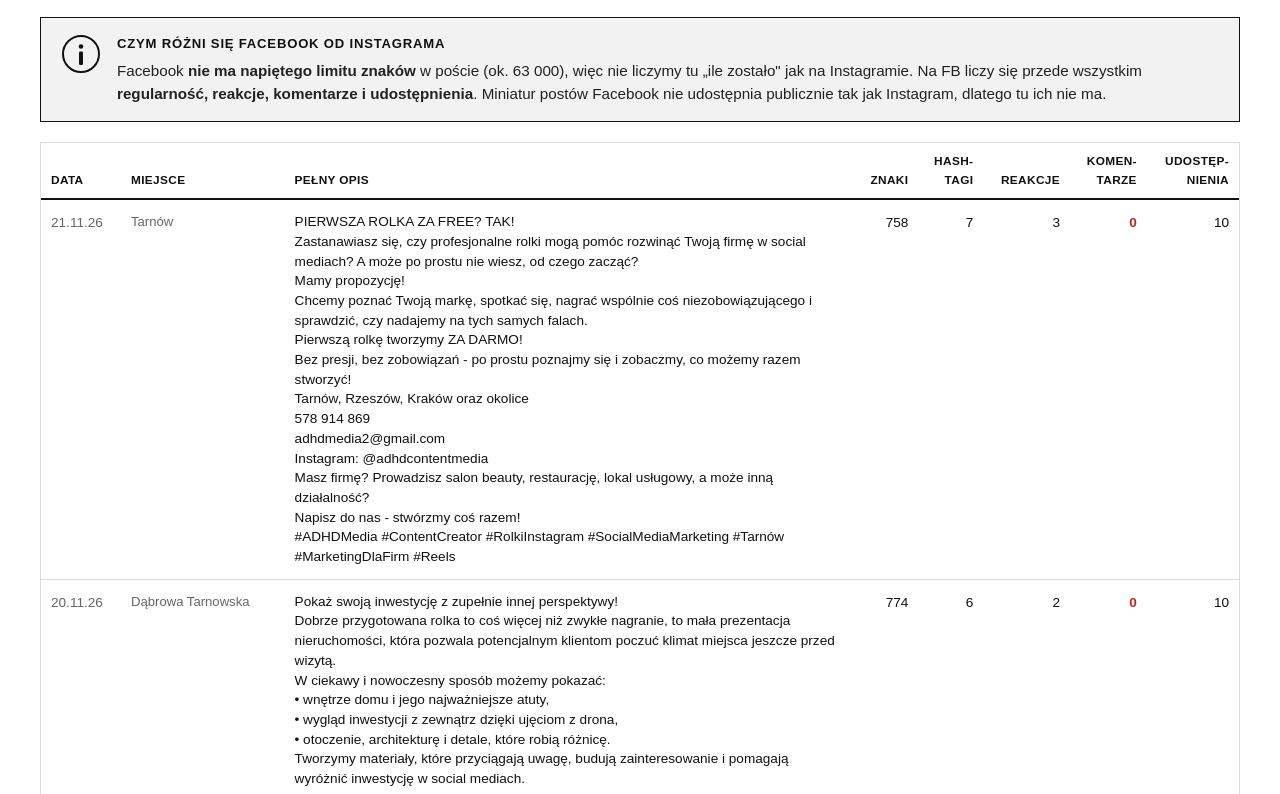
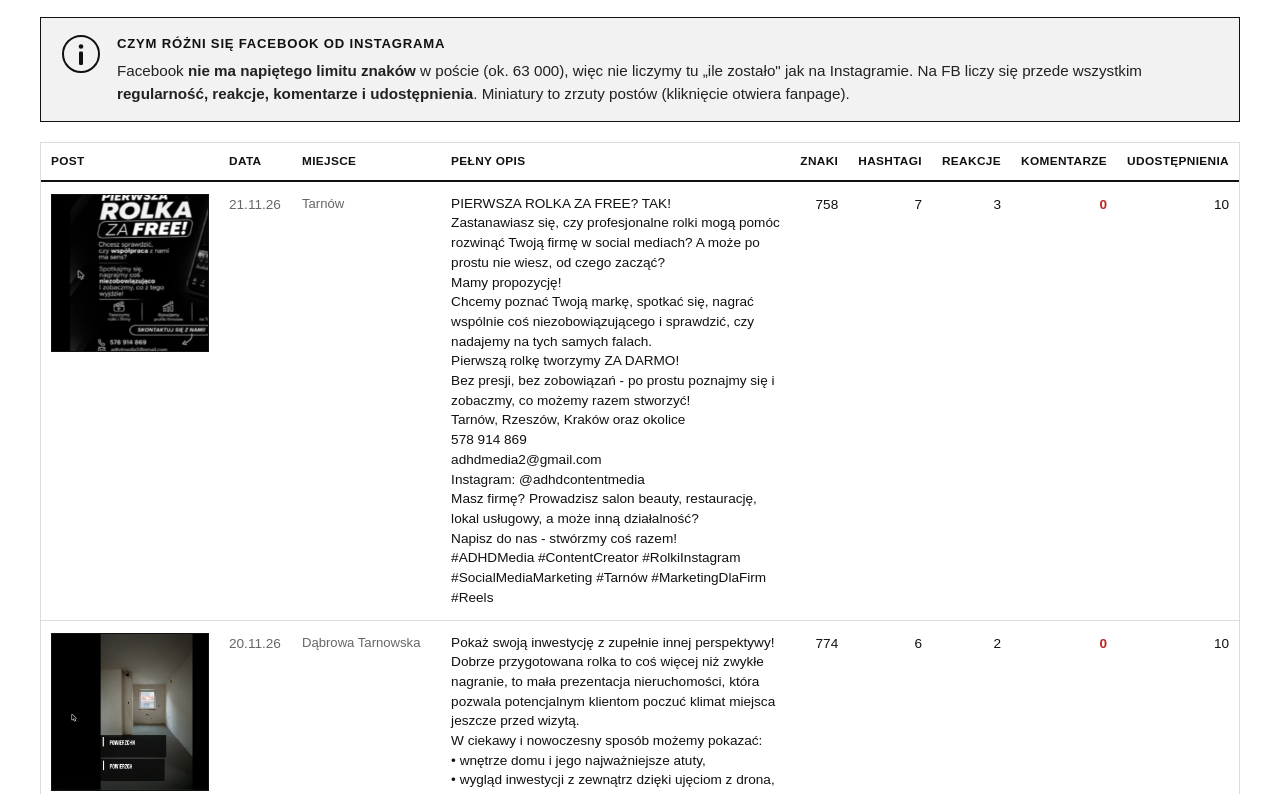
Before and after one commit to andrzejsojka95-dot/analiza-adhd, a plain HTML site: page index.html in a window 1280 px wide. Shown: the part 2125-2919 px from the top of the page. Drawn offline with Linux system fonts and the light colour scheme.

Commit message:
FB: zrzuty postow jako miniatury + link, naglowki w jednej linii, szersza strona

```diff
--- a/index.html
+++ b/index.html
@@ -10,7 +10,7 @@
   *{box-sizing:border-box}
   html{-webkit-text-size-adjust:100%}
   body{margin:0;background:var(--bg);color:var(--ink);font-family:Arial,Helvetica,sans-serif;line-height:1.55;}
-  .wrap{max-width:1440px;margin:0 auto;padding:0 40px 90px;}
+  .wrap{max-width:1600px;margin:0 auto;padding:0 40px 90px;}
   @media(max-width:620px){.wrap{padding:0 18px 70px;}}
   header{padding:46px 0 24px;border-bottom:2px solid var(--line2);}
   h1{font-size:1.9rem;margin:0 0 10px;line-height:1.2;}
@@ -75,7 +75,7 @@
   .tablewrap{overflow-x:auto;border:1px solid var(--line);}
   table#reel-table{width:100%;border-collapse:collapse;font-size:.85rem;min-width:1020px;}
   #reel-table th{text-align:left;padding:9px 10px;border-bottom:2px solid var(--line2);vertical-align:bottom;
-    font-size:.74rem;text-transform:uppercase;letter-spacing:.03em;}
+    font-size:.74rem;text-transform:uppercase;letter-spacing:.03em;white-space:nowrap;}
   #reel-table th.num,#reel-table td.num{text-align:right;font-variant-numeric:tabular-nums;white-space:nowrap;}
   #reel-table td{padding:12px 10px;border-bottom:1px solid var(--line);vertical-align:middle;}
   #reel-table tr:hover td{background:#fafafa;}
@@ -101,7 +101,12 @@
     text-transform:uppercase;letter-spacing:.06em;padding:2px 8px;margin-bottom:9px;}
   #reel-table td.rem{color:var(--alert);font-weight:700;}
   #fb-table{width:100%;border-collapse:collapse;font-size:.85rem;min-width:900px;}
-  #fb-table th{text-align:left;padding:9px 10px;border-bottom:2px solid var(--line2);vertical-align:bottom;font-size:.74rem;text-transform:uppercase;letter-spacing:.03em;}
+  #fb-table th{text-align:left;padding:9px 10px;border-bottom:2px solid var(--line2);vertical-align:bottom;font-size:.74rem;text-transform:uppercase;letter-spacing:.03em;white-space:nowrap;}
+  #fb-table td.thumbc{width:168px;}
+  #fb-table td.thumbc a{display:block;position:relative;}
+  #fb-table td.thumbc img{width:158px;height:158px;object-fit:cover;border:1px solid #111;display:block;background:var(--fill);}
+  #fb-table td{vertical-align:middle;}
+  @media(max-width:620px){#fb-table td.thumbc{width:108px;}#fb-table td.thumbc img{width:100px;height:100px;}}
   #fb-table th.num,#fb-table td.num{text-align:right;font-variant-numeric:tabular-nums;white-space:nowrap;}
   #fb-table td{padding:12px 10px;border-bottom:1px solid var(--line);vertical-align:top;}
   #fb-table tr:hover td{background:#fafafa;}
@@ -199,15 +204,15 @@
       <span class="ic"><svg viewBox="0 0 40 40" xmlns="http://www.w3.org/2000/svg"><circle cx="20" cy="20" r="18" fill="none" stroke="#111" stroke-width="2"/><circle cx="20" cy="12.5" r="2.3" fill="#111"/><rect x="18" y="17.5" width="4" height="13.5" rx="1.2" fill="#111"/></svg></span>
       <div class="c">
         <h4>Czym różni się Facebook od Instagrama</h4>
-        <p>Facebook <b>nie ma napiętego limitu znaków</b> w poście (ok. 63 000), więc nie liczymy tu „ile zostało" jak na Instagramie. Na FB liczy się przede wszystkim <b>regularność, reakcje, komentarze i udostępnienia</b>. Miniatur postów Facebook nie udostępnia publicznie tak jak Instagram, dlatego tu ich nie ma.</p>
+        <p>Facebook <b>nie ma napiętego limitu znaków</b> w poście (ok. 63 000), więc nie liczymy tu „ile zostało" jak na Instagramie. Na FB liczy się przede wszystkim <b>regularność, reakcje, komentarze i udostępnienia</b>. Miniatury to zrzuty postów (kliknięcie otwiera fanpage).</p>
       </div>
     </div>
     <div class="tablewrap">
       <table id="fb-table">
         <thead><tr>
-          <th>Data</th><th>Miejsce</th><th>Pełny opis</th>
-          <th class="num">Znaki</th><th class="num">Hash-<br>tagi</th>
-          <th class="num">Reakcje</th><th class="num">Komen-<br>tarze</th><th class="num">Udostęp-<br>nienia</th>
+          <th>Post</th><th>Data</th><th>Miejsce</th><th>Pełny opis</th>
+          <th class="num">Znaki</th><th class="num">Hashtagi</th>
+          <th class="num">Reakcje</th><th class="num">Komentarze</th><th class="num">Udostępnienia</th>
         </tr></thead>
         <tbody></tbody>
       </table>
@@ -256,9 +261,9 @@
       <table id="reel-table">
         <thead><tr>
           <th>Rolka</th><th>Data</th><th>Pełny opis</th>
-          <th class="num">Znaki<br>/ 2200</th><th class="num">Zostało<br>znaków</th>
-          <th class="num">Hash-<br>tagi</th><th class="num">Zostało<br>hashtagów</th>
-          <th class="num">Polu-<br>bienia</th><th class="num">Komen-<br>tarze</th>
+          <th class="num">Znaki / 2200</th><th class="num">Zostało znaków</th>
+          <th class="num">Hashtagi</th><th class="num">Zostało hashtagów</th>
+          <th class="num">Polubienia</th><th class="num">Komentarze</th>
         </tr></thead>
         <tbody></tbody>
       </table>
@@ -413,11 +418,16 @@
   function fmt(d){var p=d.split('-');return p[2]+'.'+p[1]+'.'+p[0].slice(2);}
   function nf(x){return String(x).replace(/\B(?=(\d{3})+(?!\d))/g,' ');}
   function tile(big,lab,sub,alert){var bd=alert?'<div class="badge">'+alert+'</div>':'';return '<div class="tile'+(alert?' alert':'')+'">'+bd+'<div class="big">'+big+'</div><div class="lab">'+lab+'</div><div class="sub">'+sub+'</div></div>';}
+  var FBPAGE='https://www.facebook.com/people/ADHD-Creator-Media/61590514929796/';
   fetch('fb.json').then(function(r){return r.json();}).then(function(F){
     var tb=document.querySelector('#fb-table tbody');
-    F.forEach(function(p){
+    F.forEach(function(p,idx){
       var tr=document.createElement('tr');
       function td(cls,txt){var d=document.createElement('td');if(cls)d.className=cls;d.textContent=txt;return d;}
+      var tdp=document.createElement('td');tdp.className='thumbc';
+      var a=document.createElement('a');a.href=FBPAGE;a.target='_blank';a.rel='noopener';
+      var im=document.createElement('img');im.src='img/fb/post'+(idx+1)+'.png';im.alt='';im.loading='lazy';a.appendChild(im);tdp.appendChild(a);
+      tr.appendChild(tdp);
       tr.appendChild(td('datec',fmt(p.d)));
       tr.appendChild(td('locc',p.loc||'—'));
       tr.appendChild(td('capc',p.cap));
```
Also changed, not shown: img/fb/post1.png (added), img/fb/post2.png (added), img/fb/post3.png (added), img/fb/post4.png (added).
